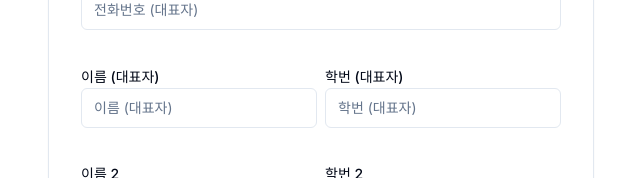
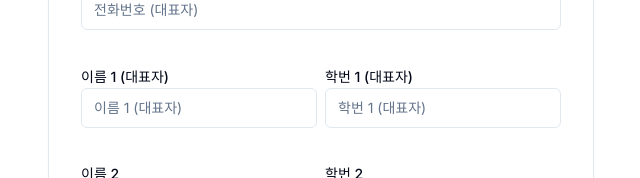
Before and after one commit to pr-citrate/sunja-approve, a Next.js app: page / in a window 1280 px wide. Shown: the part 434-612 px from the top of the page, without its empty margins (319-959 px from the left). Built offline with nearby package versions, Linux system fonts and the light colour scheme.

Commit message:
Change: Add number for representative

```diff
--- a/src/app/page.jsx
+++ b/src/app/page.jsx
@@ -91,27 +91,27 @@ export default function Home() {
           </div>
 
           {[...Array(numParticipants)].map((_, i) => {
-            const isLeader = i === 0;
+            const number = `${i + 1}${i ? "" : " (대표자)"}`;
             return (
               <div className="flex flex-row mb-4" key={i}>
                 <div className="mr-2 flex-1">
                   <Label htmlFor={`name${i}`} className="block mb-1">
-                    {`이름 ${isLeader ? "(대표자)" : i + 1}`}
+                    {`이름 ${number}`}
                   </Label>
                   <Input
                     id={`name${i}`}
-                    placeholder={`이름 ${isLeader ? "(대표자)" : i + 1}`}
+                    placeholder={`이름 ${number}`}
                     type="text"
                     className="text-g"
                   />
                 </div>
                 <div className="flex-1">
                   <Label htmlFor={`id${i}`} className="block mb-1">
-                    {`학번 ${isLeader ? "(대표자)" : i + 1}`}
+                    {`학번 ${number}`}
                   </Label>
                   <Input
                     id={`id${i}`}
-                    placeholder={`학번 ${isLeader ? "(대표자)" : i + 1}`}
+                    placeholder={`학번 ${number}`}
                     type="text"
                     className="text-g"
                   />
```
